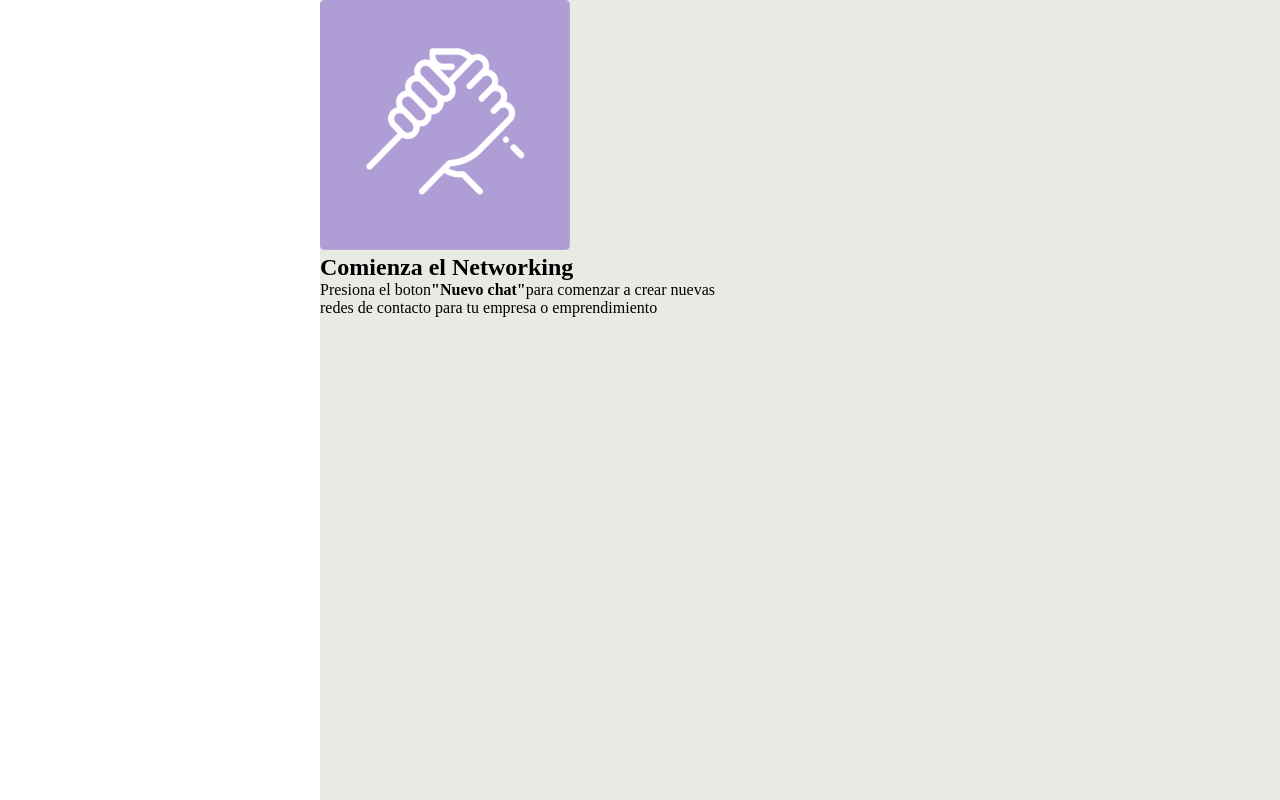
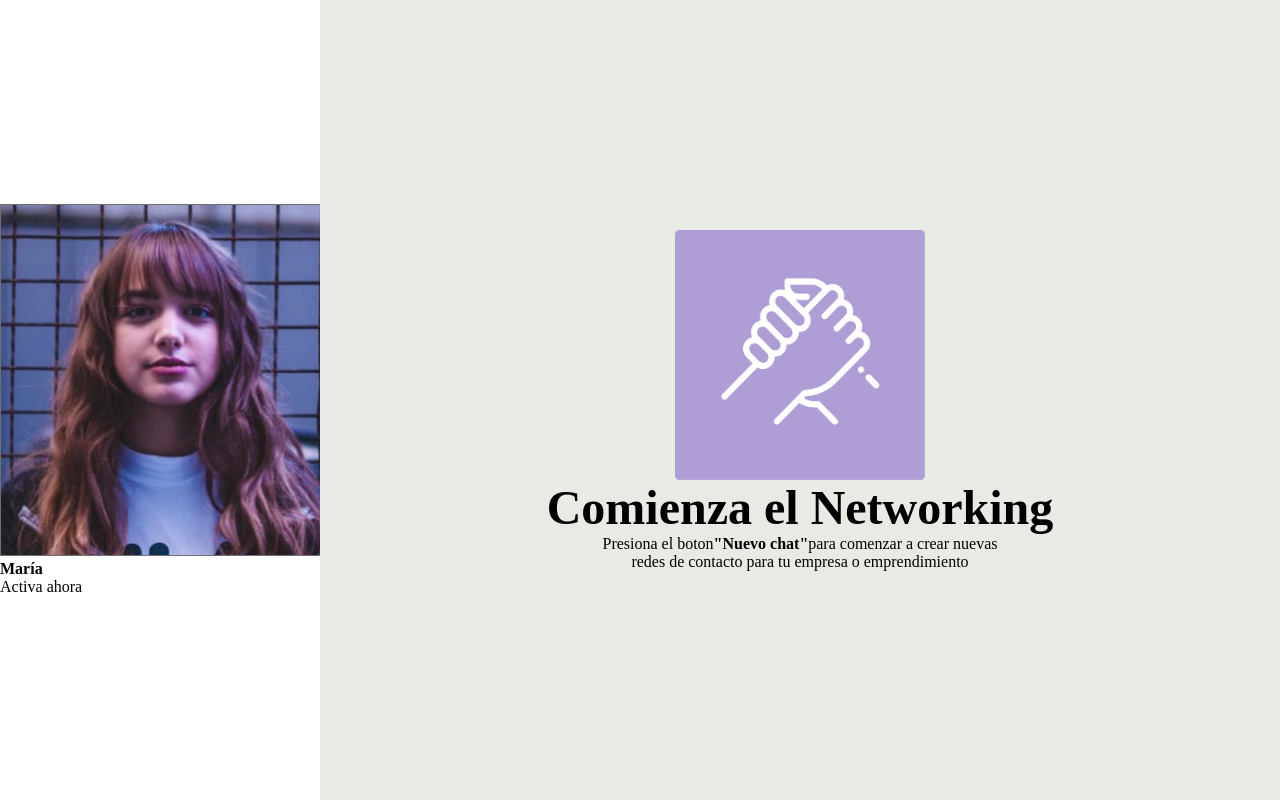
Before and after one commit to LeonardoCarmonaMartinez/desafio-flexbox, a plain HTML site: page index.html in a window 1280 px wide. Drawn offline with Linux system fonts and the light colour scheme.

Commit message:
box derecho listo inicia box izquierdo

```diff
--- a/assets/css/style.css
+++ b/assets/css/style.css
@@ -7,18 +7,39 @@
     display: flex;
 }
 
-.contact{
+.contacts{
     width: 25%;
     min-height: 100vh;
+    display: flex;
+    justify-content: center;
+    flex-direction: column;
+}
+
+.navbar{
+    width: 100%;
+    min-height: 10%;
+    display: flex;
 }
 
 .contents{
     width: 75%;
     min-height: 100vh;
     background-color: #e8ebe4;
+    display: flex;
+    justify-content: center;
+    align-items: center;
+    flex-direction: column;
 }
 
 .contents img{
     width: 250px;
     height: 250px;
 }
+
+.contents h1{
+    font-size: 3em;
+}
+
+.contents p{
+    text-align: center;
+}
--- a/index.html
+++ b/index.html
@@ -8,7 +8,22 @@
     <link rel="stylesheet" href="assets/css/style.css">
 </head>
 <body class="messages">
-    <section class="contact">
+    <section class="contacts">
+        <div class="navbar">
+            <div class="profile">
+                <img src="./assets/img/maria.jpg" alt="Foto María">
+                <p><strong>María</strong><br>Activa ahora</p>
+            </div>
+            <div class="items">
+
+            </div>
+        </div>
+        <div class="button">
+
+        </div>
+        <div class="contact">
+
+        </div>
 
     </section>
     <section class="contents">
```
